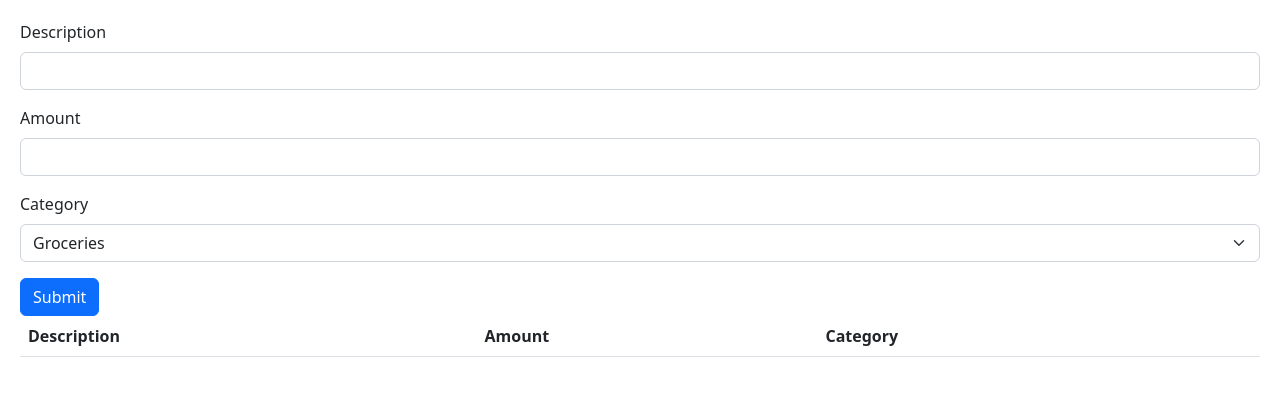
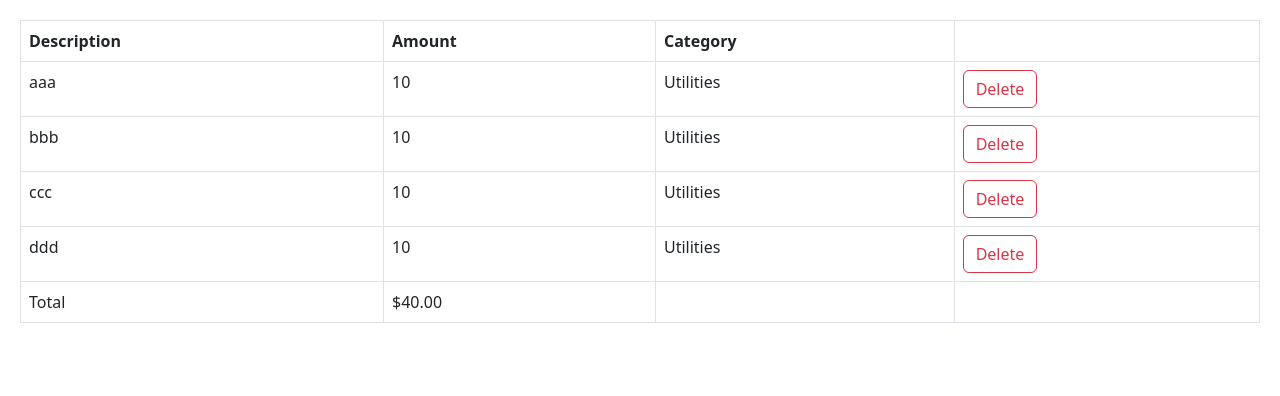
Before and after one commit to ManNjoro/game-on, a React (Vite) app: page / in a window 1280 px wide. Shown: the top 396 px of the page. Built offline with nearby package versions, Linux system fonts and the light colour scheme.

Commit message:
"Added useState to App component, introduced ExpenseList component, and modified ExpenseTracker component to include a select dropdown"

```diff
--- a/src/App.tsx
+++ b/src/App.tsx
@@ -1,10 +1,18 @@
+import { useState } from "react";
 import ExpenseTracker from "./components/ExpenseTracker";
 import Form from "./components/Form";
+import ExpenseList from "./expense-tracker/components/ExpenseList";
 function App() {
+  const [expenses, setExpenses] = useState([
+    {id: 1, description: 'aaa', amount: 10, category: 'Utilities'},
+    {id: 2, description: 'bbb', amount: 10, category: 'Utilities'},
+    {id: 3, description: 'ccc', amount: 10, category: 'Utilities'},
+    {id: 4, description: 'ddd', amount: 10, category: 'Utilities'},
+  ])
 
   return (
     <div>
-      <ExpenseTracker />
+      <ExpenseList expenses={expenses} onDelete={(id) => setExpenses(expenses.filter(e => e.id !== id)) } />
     </div>
   );
 }
--- a/src/components/ExpenseTracker.tsx
+++ b/src/components/ExpenseTracker.tsx
@@ -84,6 +84,19 @@
           Submit
         </button>
       </form>
+      <div className="mb-3">
+          <select
+            {...register("category")}
+            className="form-select"
+            id="floatingSelect"
+            aria-label="Floating label select example"
+          >
+            <option selected value="all">All categories</option>
+            <option value="groceries">Groceries</option>
+            <option value="utilities">Utility</option>
+            <option value="entertainment">Entertainment</option>
+          </select>
+        </div>
       <table className="table">
         <thead>
           <tr>
--- /dev/null
+++ b/src/expense-tracker/components/ExpenseList.tsx
@@ -0,0 +1,55 @@
+import React from "react";
+
+interface Expense {
+  id: number;
+  description: string;
+  amount: number;
+  category: string;
+}
+
+interface Props {
+  expenses: Expense[];
+  onDelete: (id: number) => void;
+}
+const ExpenseList = ({ expenses, onDelete }: Props) => {
+    if (expenses.length === 0) return null;
+  return (
+    <table className="table table-bordered">
+      <thead>
+        <tr>
+          <th>Description</th>
+          <th>Amount</th>
+          <th>Category</th>
+          <th></th>
+        </tr>
+      </thead>
+      <tbody>
+        {expenses.map((expense) => (
+          <tr key={expense.id}>
+            <td>{expense.description}</td>
+            <td>{expense.amount}</td>
+            <td>{expense.category}</td>
+            <td>
+              <button
+                className="btn btn-outline-danger"
+                onClick={() => onDelete(expense.id)}
+              >
+                Delete
+              </button>
+            </td>
+          </tr>
+        ))}
+      </tbody>
+      <tfoot>
+        <tr>
+            <td>Total</td>
+            <td>${expenses.reduce((acc, expense) => expense.amount + acc, 0).toFixed(2)}</td>
+            <td></td>
+            <td></td>
+        </tr>
+      </tfoot>
+    </table>
+  );
+};
+
+export default ExpenseList;
```
